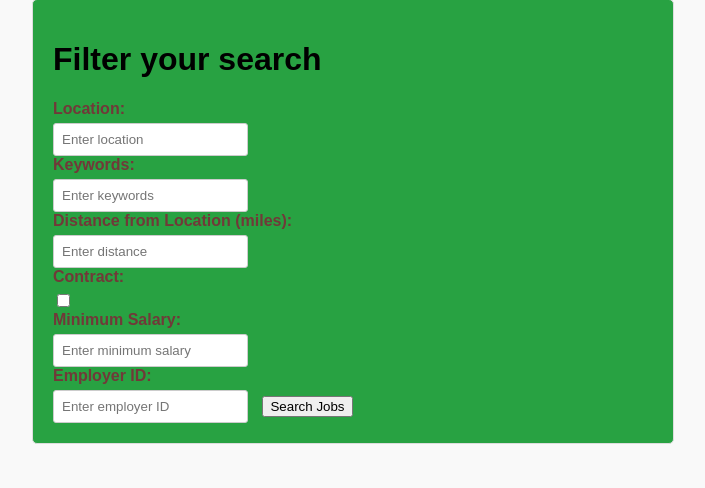
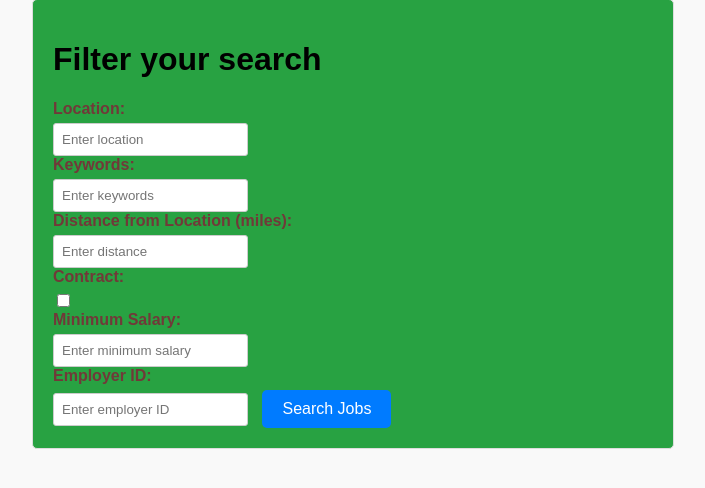
Before and after one commit to Sharathbhanu/Job_Application, a Flask app: page / in a window 1280 px wide. Shown: the part 21-509 px from the top of the page, without its empty margins (287-992 px from the left). Run offline with Flask 3, Linux system fonts and the light colour scheme.

Commit message:
added styling and effect for search button

```diff
--- a/static/styles.css
+++ b/static/styles.css
@@ -59,3 +59,19 @@ body {
     border-radius: 3px;
     color: #333;
 }
+
+/* Styling for the search button */
+.filter-container button {
+    padding: 10px 20px;
+    background-color: #007bff;
+    color: white;
+    border: none;
+    border-radius: 5px;
+    cursor: pointer;
+    font-size: 16px;
+}
+
+/* Hover effect for the search button */
+.filter-container button:hover {
+    background-color: #738541;
+}
```
